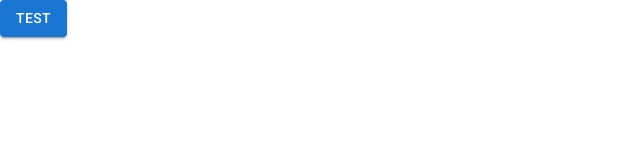
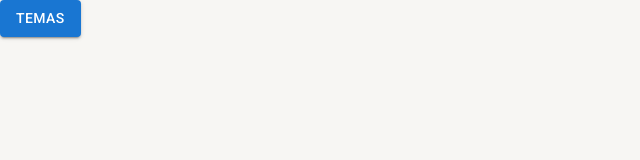
Before and after one commit to VictorSN96/Dashboard, a React (Create React App) app: page /pagina-inicial in a window 1280 px wide. Shown: the top 160 px of the page, without its empty margins (0-640 px from the left). Built offline with nearby package versions, Linux system fonts and the light colour scheme.

Commit message:
feat:  Configurando tema escuro e a troca de tema

```diff
--- a/public/index.html
+++ b/public/index.html
@@ -19,7 +19,7 @@
 
 </head>
 
-<body>
+<body style="margin: 0;padding: 0;">
   <noscript>You need to enable JavaScript to run this app.</noscript>
   <div id="root"></div>
 
--- a/src/routes/index.tsx
+++ b/src/routes/index.tsx
@@ -1,13 +1,15 @@
 import { Button } from '@mui/material';
 import { Routes, Route, Navigate} from 'react-router-dom';
+import { useAppThemeContext } from '../shared/contexts';
 
 
 
 export const Approutes = () =>{
+    const { toggleTheme } = useAppThemeContext();
 
     return(
         <Routes>
-            <Route path="/pagina-inicial" element={<Button variant='contained' color='primary'> Test </Button>} />
+            <Route path="/pagina-inicial" element={<Button variant='contained' color='primary' onClick={toggleTheme}> Temas </Button>} />
 
             <Route path='*' element={<Navigate to="/pagina-inicial"/>} />
         </Routes>
--- /dev/null
+++ b/src/shared/contexts/ThemeContexts.tsx
@@ -0,0 +1,46 @@
+import { Children, createContext, useCallback, useContext, useMemo, useState } from "react";
+
+import { ThemeProvider } from "@mui/material";
+import { Box } from '@mui/system';
+import { DarkTheme, LightTheme } from "./../themes";
+
+
+interface IThemeContextdata {
+    themeName:  'light' | 'dark';
+    toggleTheme: () => void;
+}
+
+interface IAppThemeProviderProps{
+    children: React.ReactNode
+}
+
+const ThemeContext = createContext({} as IThemeContextdata);
+
+export const useAppThemeContext = () =>{
+    return useContext(ThemeContext);
+}
+
+export const AppThemeProvider: React.FC< IAppThemeProviderProps > = ({ children }) =>{
+    const [themeName, setThemeName] = useState< 'light' | 'dark' >('light');
+
+    const toggleTheme = useCallback(() => {
+        setThemeName(oldThemeName => oldThemeName === 'light' ? 'dark' : 'light')
+
+    }, []) /* useCallback é uma função que serve para armazenar funções */
+
+    const theme = useMemo(() => {
+        if (themeName === 'light') return LightTheme;
+
+        return DarkTheme;
+    }, [ themeName]);
+
+    return(
+        <ThemeContext.Provider value={{ themeName, toggleTheme }}>
+            <ThemeProvider theme={theme}>
+                <Box width= "100vw" height= "100vh" bgcolor={theme.palette.background.default}>
+                    {children}
+                </Box>
+            </ThemeProvider>
+        </ThemeContext.Provider>
+    )
+}
--- a/src/shared/contexts/index.ts
+++ b/src/shared/contexts/index.ts
@@ -1 +1 @@
-export { };
+export * from './ThemeContexts';
--- /dev/null
+++ b/src/shared/themes/Dark.ts
@@ -0,0 +1,26 @@
+import { createTheme } from '@mui/material';
+import { blue, } from '@mui/material/colors';
+
+
+
+
+export const DarkTheme = createTheme ({
+    palette:{
+        primary:{
+            main: blue[700],
+            dark: blue[800] ,
+            light: blue[500],
+            contrastText: '#ffffff',
+        },
+        secondary:{
+            main: blue[500],
+            dark: blue[400] ,
+            light: blue[300],
+            contrastText: '#ffffff',
+        },
+        background:{
+            default: '#202124' ,
+            paper: '#303134',
+        }
+    }
+});
--- a/src/shared/themes/index.ts
+++ b/src/shared/themes/index.ts
@@ -1 +1,2 @@
-export * from './Light';
+export * from "./Light";
+export * from "./Dark";
```
Also changed, not shown: src/App.tsx (+3 -4 lines).
